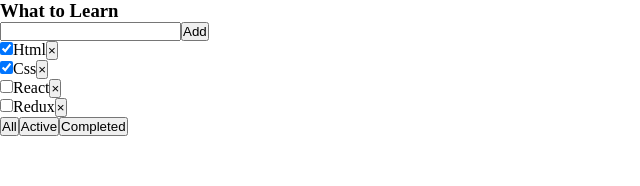
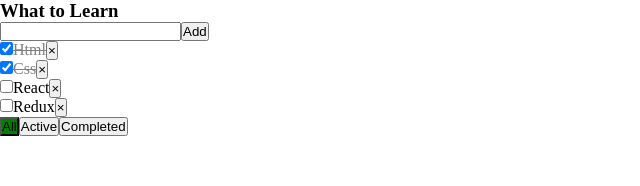
Before and after one commit to elitmor/todo, a React (Create React App) app: page / in a window 1280 px wide. Shown: the top 186 px of the page, without its empty margins (0-640 px from the left). Built offline with nearby package versions, Linux system fonts and the light colour scheme.

Commit message:
add functionality to highlight the active button

```diff
--- a/src/components/app/App.css
+++ b/src/components/app/App.css
@@ -16,3 +16,12 @@ li {
 .error-message {
   color: red;
 }
+
+.active-filter {
+  background-color: green;
+}
+
+.is-done {
+  color: gray;
+  text-decoration: line-through;
+}
--- a/src/components/app/App.tsx
+++ b/src/components/app/App.tsx
@@ -61,6 +61,7 @@ export const App = () => {
       <TodoList
         title='What to Learn'
         tasks={tasksForTodoList}
+        filter={filter}
         addTask={addTask}
         removeTask={removeTask}
         changeFilter={changeFilter}
--- a/src/components/todoList/TodoList.tsx
+++ b/src/components/todoList/TodoList.tsx
@@ -4,6 +4,7 @@ import { FilterValueType, TaskType } from '../app/App';
 type TodoListPropsType = {
   title: string;
   tasks: TaskType[];
+  filter: FilterValueType;
   addTask: (titleValue: string) => void;
   removeTask: (id: string) => void;
   changeFilter: (filterValue: FilterValueType) => void;
@@ -13,6 +14,7 @@ type TodoListPropsType = {
 export const TodoList: React.FC<TodoListPropsType> = ({
   title,
   tasks,
+  filter,
   addTask,
   removeTask,
   changeFilter,
@@ -82,7 +84,10 @@ export const TodoList: React.FC<TodoListPropsType> = ({
             changeTaskStatus(task.id, e.currentTarget.checked);
           };
           return (
-            <li key={task.id}>
+            <li
+              className={task.isDone ? 'is-done' : ''}
+              key={task.id}
+            >
               <input
                 onChange={handleChangeTask}
                 type='checkbox'
@@ -94,9 +99,24 @@ export const TodoList: React.FC<TodoListPropsType> = ({
           );
         })}
       </ul>
-      <button onClick={handleFilterAll}>All</button>
-      <button onClick={handleFilterActive}>Active</button>
-      <button onClick={handleFilterCompleted}>Completed</button>
+      <button
+        className={filter === 'all' ? 'active-filter' : ''}
+        onClick={handleFilterAll}
+      >
+        All
+      </button>
+      <button
+        className={filter === 'active' ? 'active-filter' : ''}
+        onClick={handleFilterActive}
+      >
+        Active
+      </button>
+      <button
+        className={filter === 'completed' ? 'active-filter' : ''}
+        onClick={handleFilterCompleted}
+      >
+        Completed
+      </button>
     </div>
   );
 };
```
